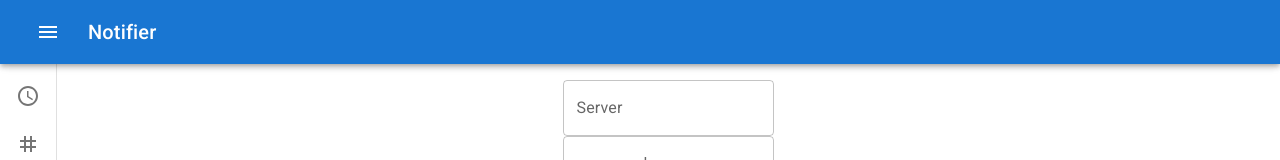
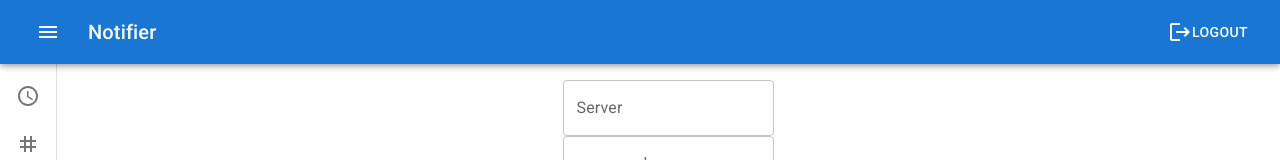
Before and after one commit to CyberL1/Notifier-frontend, a React (Vite) app: page / in a window 1280 px wide. Shown: the top 160 px of the page. Built offline with nearby package versions, Linux system fonts and the light colour scheme.

Commit message:
feat: logout button

```diff
--- a/src/pages/App.tsx
+++ b/src/pages/App.tsx
@@ -5,6 +5,7 @@ import "@fontsource/roboto/700.css";
 import {
 	AppBar,
 	Box,
+	Button,
 	Drawer,
 	Icon,
 	IconButton,
@@ -55,6 +56,10 @@ function App() {
 					<Typography variant="h6" component="div" sx={{ flexGrow: 1 }}>
 						Notifier
 					</Typography>
+					<Button color="inherit" onClick={() => logOut()}>
+						<Icons.Logout />
+						Logout
+					</Button>
 				</Toolbar>
 			</AppBar>
 			<Drawer
@@ -102,4 +107,9 @@ function App() {
 	);
 }
 
+function logOut() {
+	localStorage.clear();
+	location.reload();
+}
+
 export default App;
```
